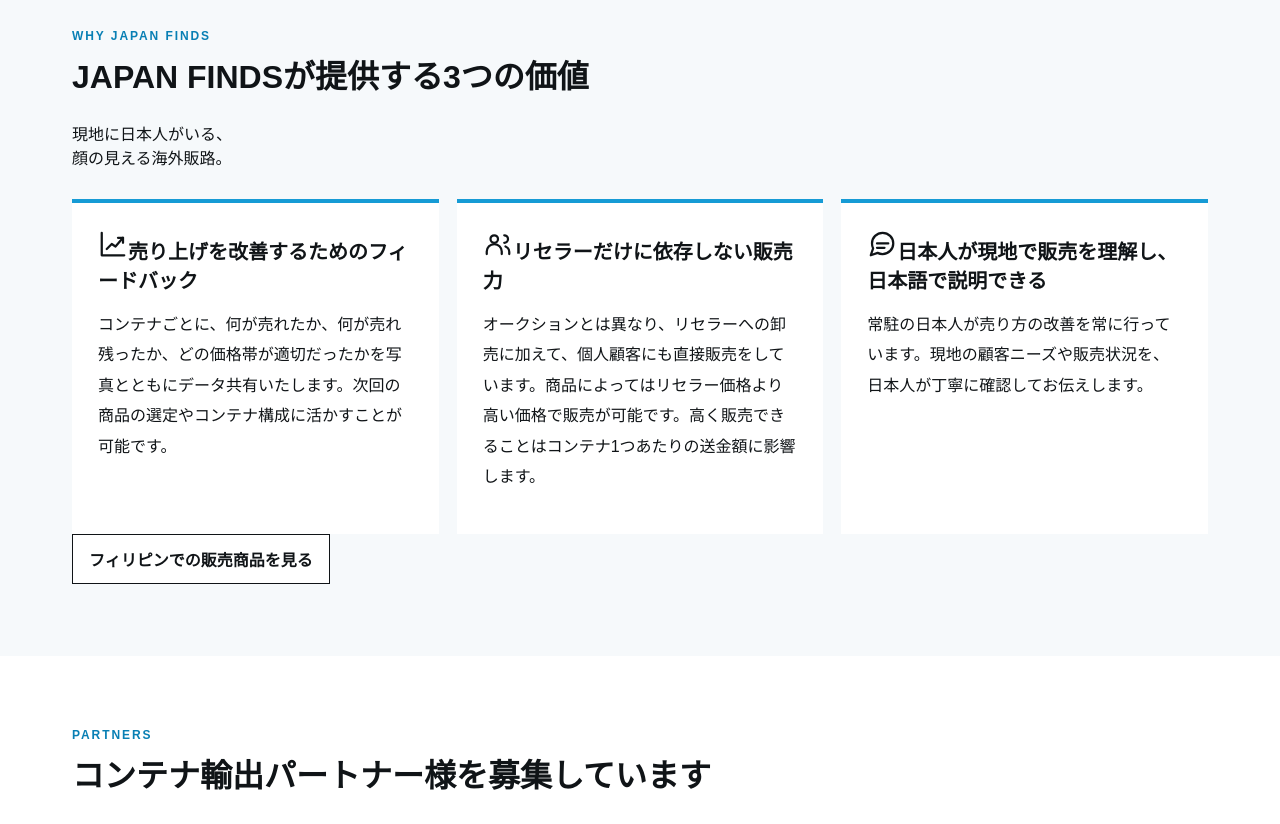
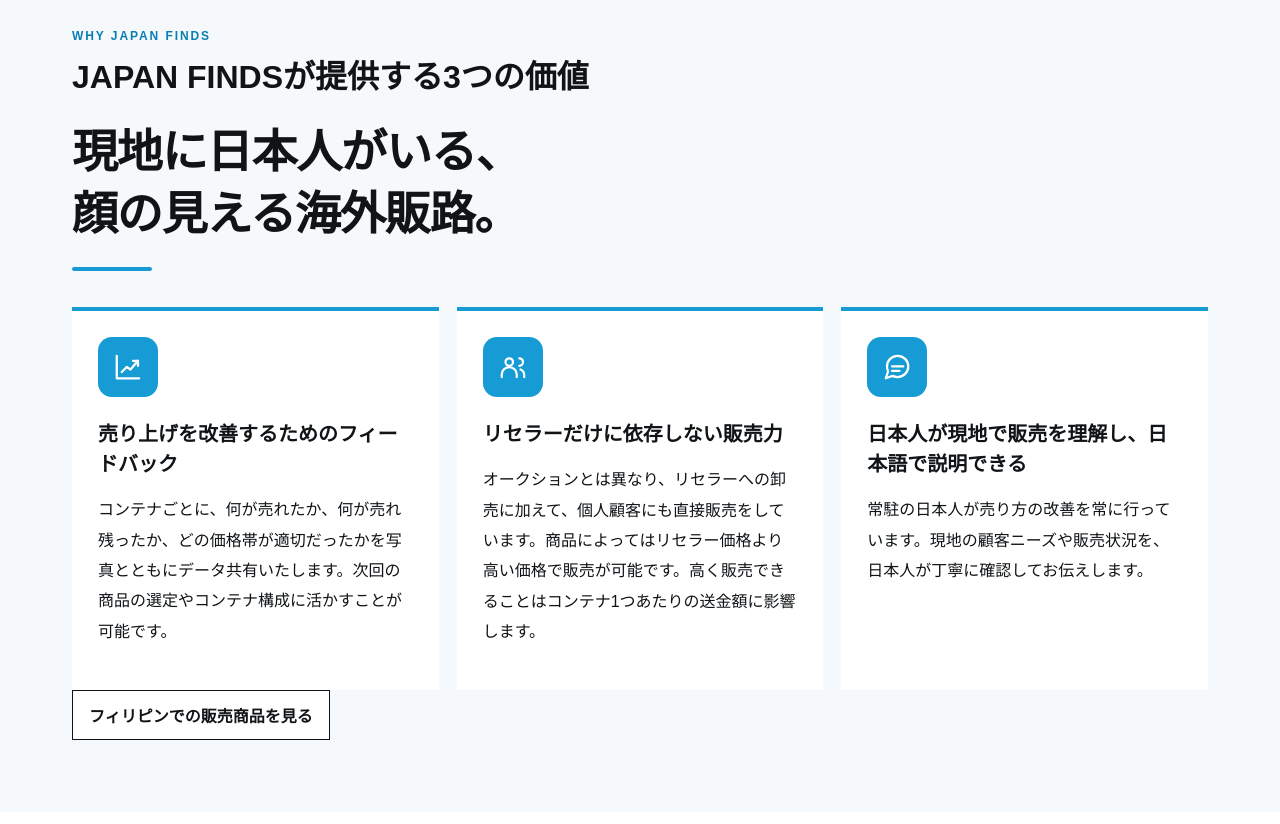
Before and after one commit to KEITAROHTAO/JAPANFINDSWHOLESALE, a Next.js app: page / in a window 1280 px wide. Shown: the part 740-1564 px from the top of the page. Built offline with nearby package versions, Linux system fonts and the light colour scheme; no server answers.

Commit message:
Style supplier statement and white value icons

```diff
--- a/app/globals.css
+++ b/app/globals.css
@@ -182,3 +182,11 @@ h2 { font-size: clamp(24px, 3vw, 32px); margin: 0; }
   .jpCard { padding: 22px; }
   .headerActions .textAction { display: none; }
 }
+
+/* Supplier value proposition heading and icon cards */
+.jpValueHeadline { font-size: clamp(28px, 3.6vw, 46px); font-weight: 850; line-height: 1.35; letter-spacing: -.025em; margin: 14px 0 22px; color: var(--black); }
+.jpValueDivider { width: 80px; height: 4px; background: var(--blue); border-radius: 2px; margin: 0 0 36px; }
+.jpValueCards { margin-top: 0; }
+.jpValueCards > div { display: flex; flex-direction: column; align-items: flex-start; }
+.jpValueCards .jpValueIcon { display: flex; align-items: center; justify-content: center; width: 60px; height: 60px; flex-shrink: 0; color: #fff; background: var(--blue); border-radius: 14px; margin-bottom: 22px; }
+.jpValueCards strong { line-height: 1.5; }
```
